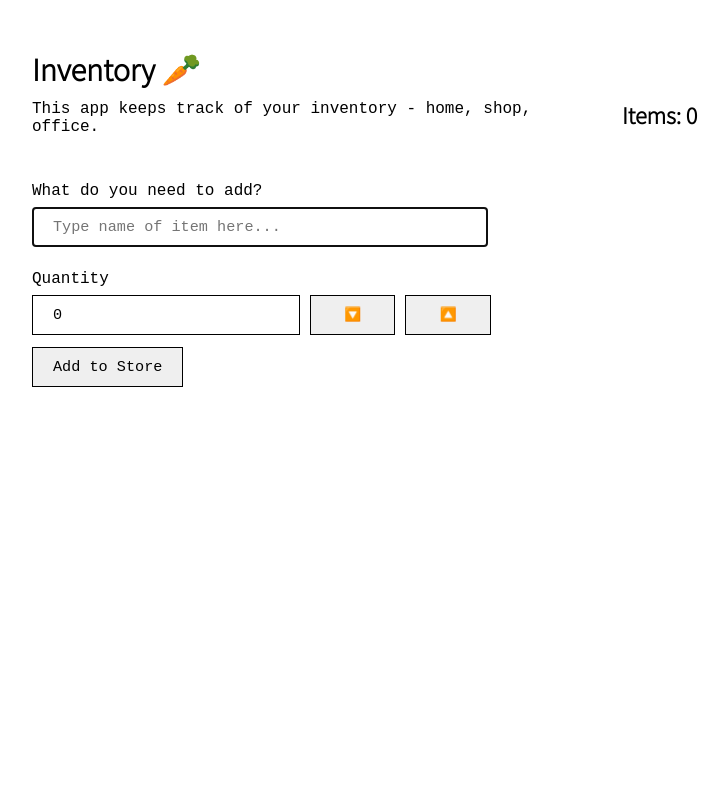
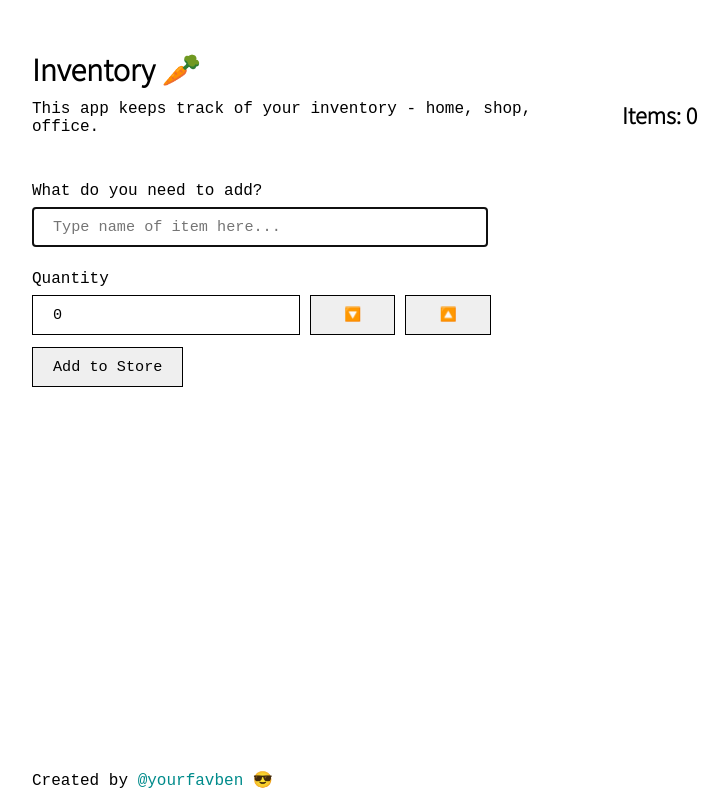
Before and after one commit to benjaminsanga/items_inventory, a React (Create React App) app: page / in a window 1280 px wide. Shown: the whole page, without its empty margins (18-746 px from the left). Built offline with nearby package versions, Linux system fonts and the light colour scheme; a web font is replaced by a local one.

Commit message:
added footer

```diff
--- a/src/App.tsx
+++ b/src/App.tsx
@@ -1,6 +1,6 @@
 import React, { useEffect, useState } from 'react';
 import { addItem, removeItem } from './features/items-slice'
-import { useAppDispatch, useAppSelector } from './features/hooks'
+import { useAppDispatch } from './features/hooks'
 import './App.css';
 import EntryForm from './components/EntryForm';
 import ItemsList from './components/ItemsList';
@@ -73,6 +73,9 @@ function App() {
         <ItemsList
         handleRemoveItem={handleRemoveItem} />
       </main>
+      <footer>
+        <p>Created by <a href='https://twitter.com/yourfavben' target={'_blank'}>@yourfavben 😎  </a></p>
+      </footer>
     </div>
   );
 }
--- a/src/index.css
+++ b/src/index.css
@@ -51,6 +51,16 @@ b {
   font-size: 0.85rem;
 }
 
+footer {
+  position: fixed;
+  bottom: 10px;
+}
+
+footer a {
+  text-decoration: none;
+  color: darkcyan;
+}
+
 @media only screen and (max-width: 600px) {
   div.App {
     padding: 20px;
```
